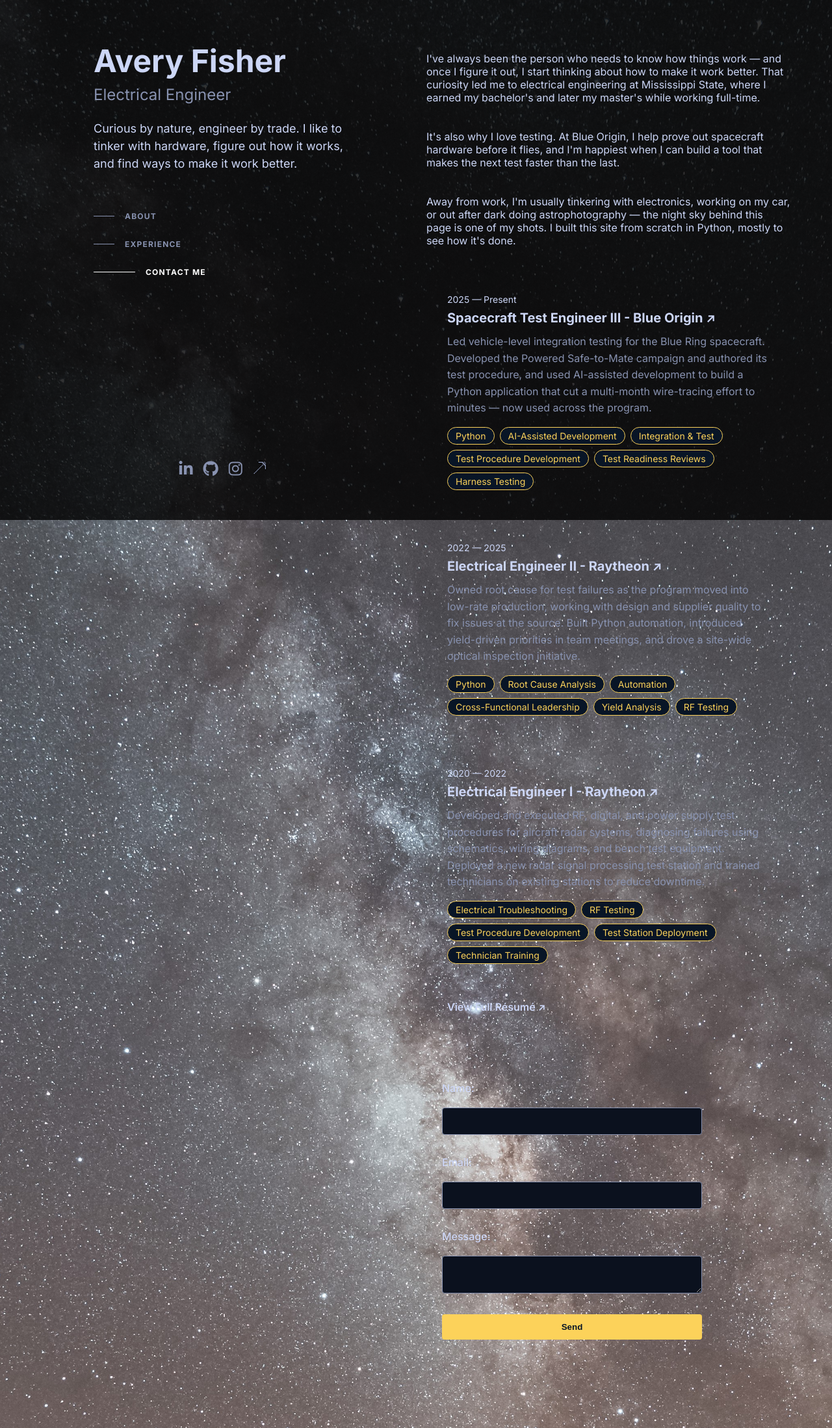
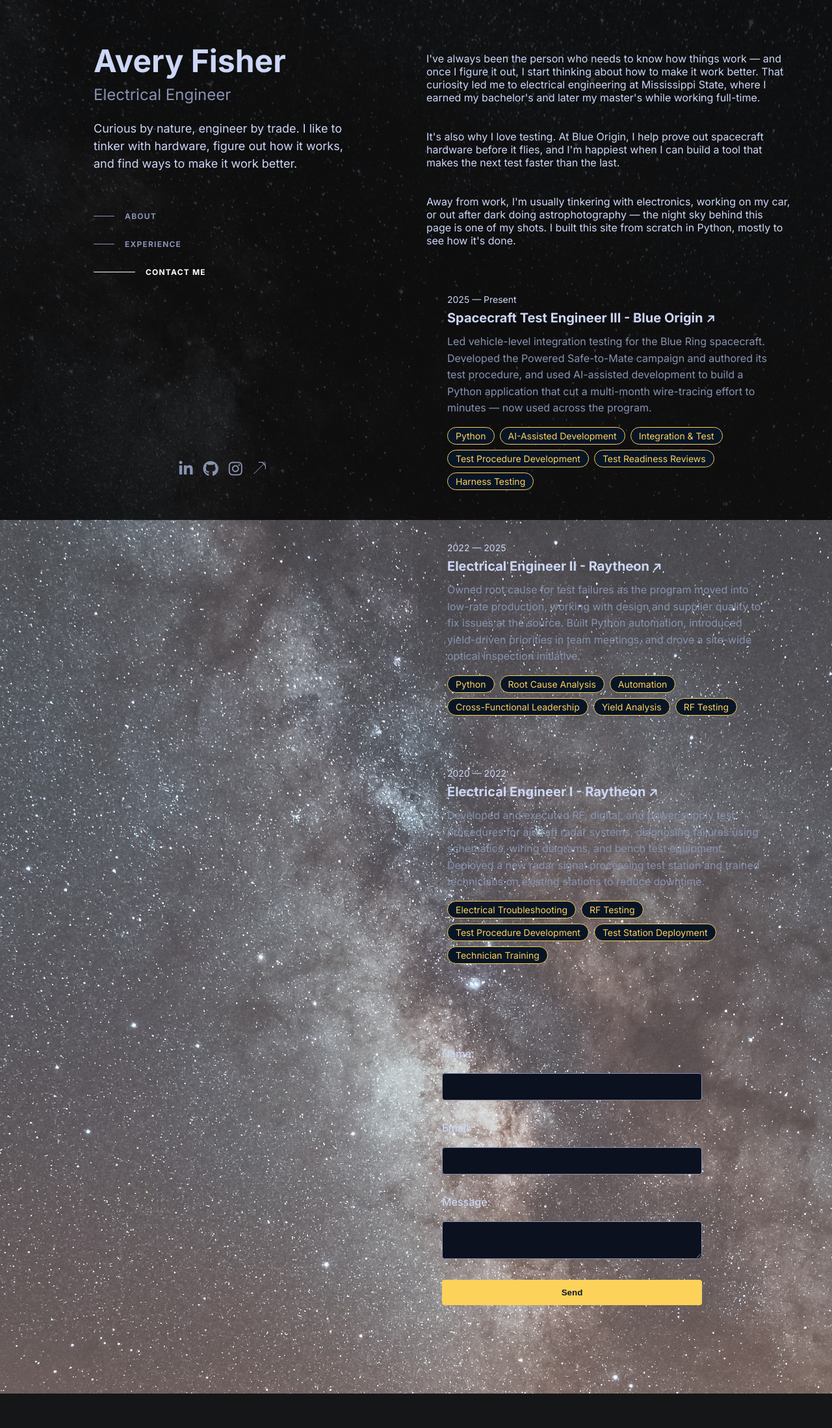
Before and after one commit to afisher97/personalSite, a Flask app: page / in a window 1280 px wide. Shown: the whole page at 65% size. After the commit the page ends 2144 px from the top, so only its background shows below. Run offline with Flask 3, Linux system fonts and the light colour scheme.

Commit message:
Add "A" favicon; temporarily remove résumé PDF and link
Co-Authored-By: Claude Opus 5.5 <noreply@anthropic.com>

```diff
--- a/templates/base.html
+++ b/templates/base.html
@@ -5,6 +5,9 @@
   <title>Avery Fisher</title>
   <link rel="stylesheet" href="{{ url_for('static', filename='css/main.css') }}">
   <meta name="viewport" content="width=device-width, initial-scale=1.0" />
+  <link rel="icon" href="{{ url_for('static', filename='favicon.svg') }}" type="image/svg+xml">
+  <link rel="icon" href="{{ url_for('static', filename='favicon-32.png') }}" type="image/png" sizes="32x32">
+  <link rel="apple-touch-icon" href="{{ url_for('static', filename='apple-touch-icon.png') }}">
   <link rel="preconnect" href="https://fonts.googleapis.com">
   <link rel="preconnect" href="https://fonts.gstatic.com" crossorigin>
   <link href="https://fonts.googleapis.com/css2?family=Inter:wght@400;500;600;700&display=swap" rel="stylesheet">
@@ -146,9 +149,11 @@
 
             </div> <!-- /experience-list -->
 
+            <!-- Résumé link disabled for now - to re-enable, add the PDF back to static/ and uncomment
             <a class="resume-link" href="{{ url_for('static', filename='Avery-Fisher-Resume.pdf') }}" target="_blank" rel="noopener noreferrer">
                 View Full Résumé <span class="arrow">↗</span>
             </a>
+            -->
 
         </section>
 
```
Also changed, not shown: static/apple-touch-icon.png (added), static/favicon-32.png (added), static/favicon.svg (added), 1 other file.
